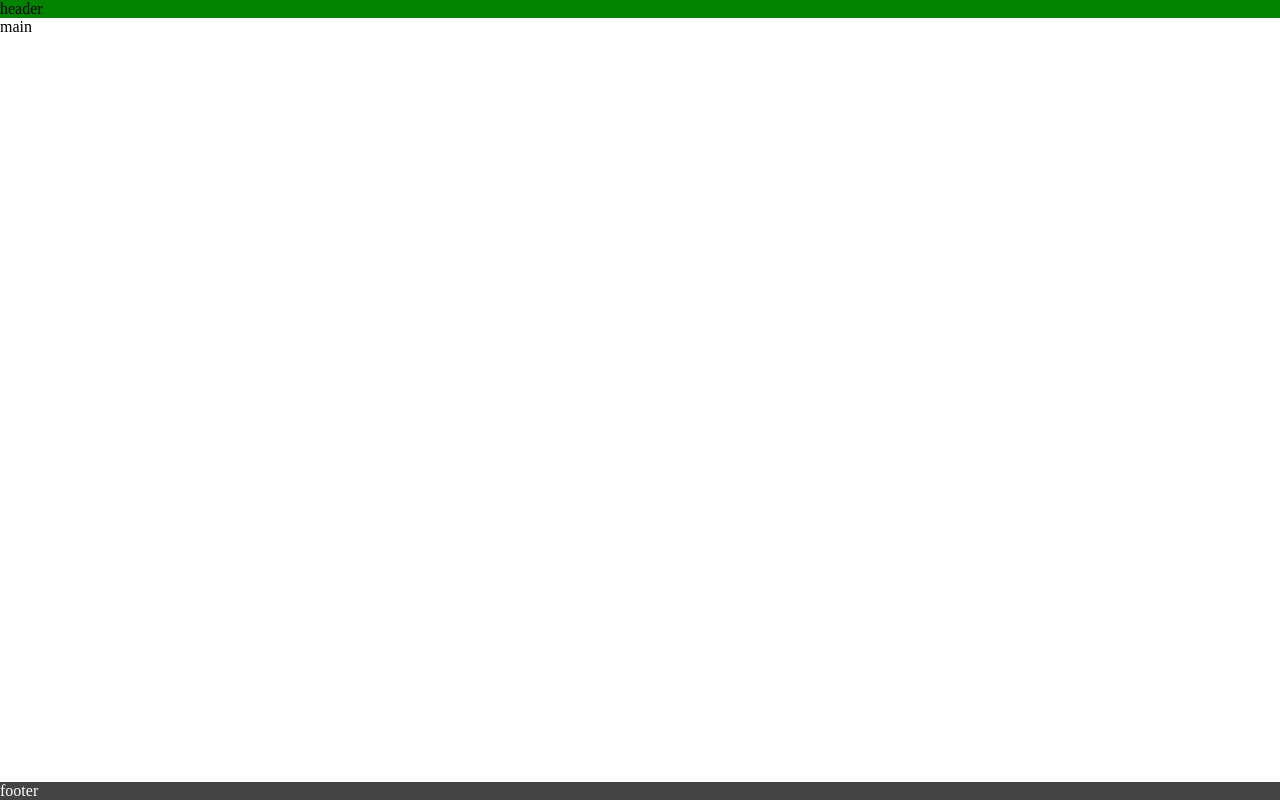
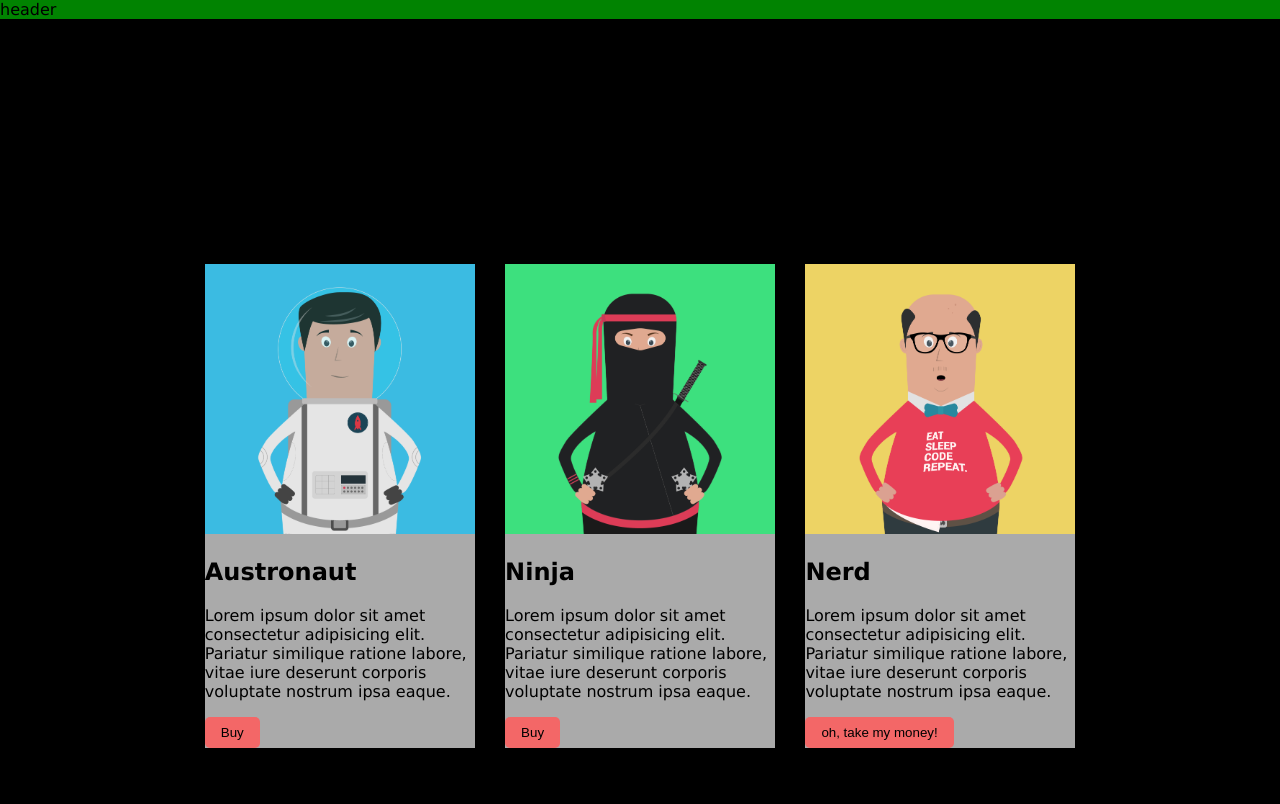
Before and after one commit to goranOlson/poster-shop, a plain HTML site: page index.html in a window 1280 px wide. Shown: the top 804 px of the page. Drawn offline with Linux system fonts and the light colour scheme.

Commit message:
Designed small test posters

```diff
--- a/index.html
+++ b/index.html
@@ -7,8 +7,46 @@
     <link rel="stylesheet" href="styles.css">
 </head>
 <body>
-    <header>header</header>
-    <main>main</main>
-    <footer>footer</footer>
+    <header>
+        header
+    </header>
+
+    <main class="posters">
+        <article class="poster">
+            <img src="img/char-1.png" alt="Austronaut">
+            <h1>Austronaut</h1>
+            <p>Lorem ipsum dolor sit amet consectetur adipisicing elit. Pariatur similique ratione labore, vitae iure deserunt corporis voluptate nostrum ipsa eaque.
+            </p>
+            <button>Buy</button>
+        </article>
+
+        <article class="poster">
+            <img src="img/char-2.png" alt="Austronaut">
+            <h1>Ninja</h1>
+            <p>Lorem ipsum dolor sit amet consectetur adipisicing elit. Pariatur similique ratione labore, vitae iure deserunt corporis voluptate nostrum ipsa eaque.
+            </p>
+            <button>Buy</button>
+        </article>
+
+        <article class="poster">
+            <img src="img/char-3.png" alt="Austronaut">
+            <h1>Nerd</h1>
+            <p>Lorem ipsum dolor sit amet consectetur adipisicing elit. Pariatur similique ratione labore, vitae iure deserunt corporis voluptate nostrum ipsa eaque.
+            </p>
+            <button>oh, take my money!</button>
+        </article>
+
+        <article class="poster">
+            <img src="img/char-11.png" alt="Austronaut">
+            <h1>Astronaut</h1>
+            <p>Lorem ipsum dolor sit amet consectetur adipisicing elit. Pariatur similique ratione labore, vitae iure deserunt corporis voluptate nostrum ipsa eaque.
+            </p>
+            <button>Buy</button>
+        </article>
+    </main>
+
+    <footer>
+        footer
+    </footer>
 </body>
 </html>
--- a/styles.css
+++ b/styles.css
@@ -1,8 +1,11 @@
+* { box-sizing: border-box; }
 body {
     min-height: 100vh;
     margin: 0;
+    font-family: Verdana, Geneva, Tahoma, sans-serif;
     display: flex;
     flex-direction: column;
+
 }
 
 header {
@@ -10,9 +13,39 @@ header {
 
 
 }
- main {
+ main.posters {
+    background-color: black;
+    padding: 16%;
+    display: flex;
+    flex-direction: row;
+    flex-wrap: wrap;
+    justify-content: space-between;
+
     flex: 1 0 100%;  /* fill page height with main*/
+    flex-direction: row;
+
  }
+
+ .poster {
+    max-width: 31%;
+    flex: 0 0 31%;
+    background-color: #aaa;
+    margin: 40px 0;
+ }
+
+ .poster > img {
+    width: 100%;
+    height: fit-content;
+ }
+
+ .poster > button {
+    padding: 8px 16px;
+    background-color: rgb(243, 103, 103);
+    border: 0;
+    border-radius: 5px;
+ }
+
+
 
 footer {
     background-color: #444;
```
